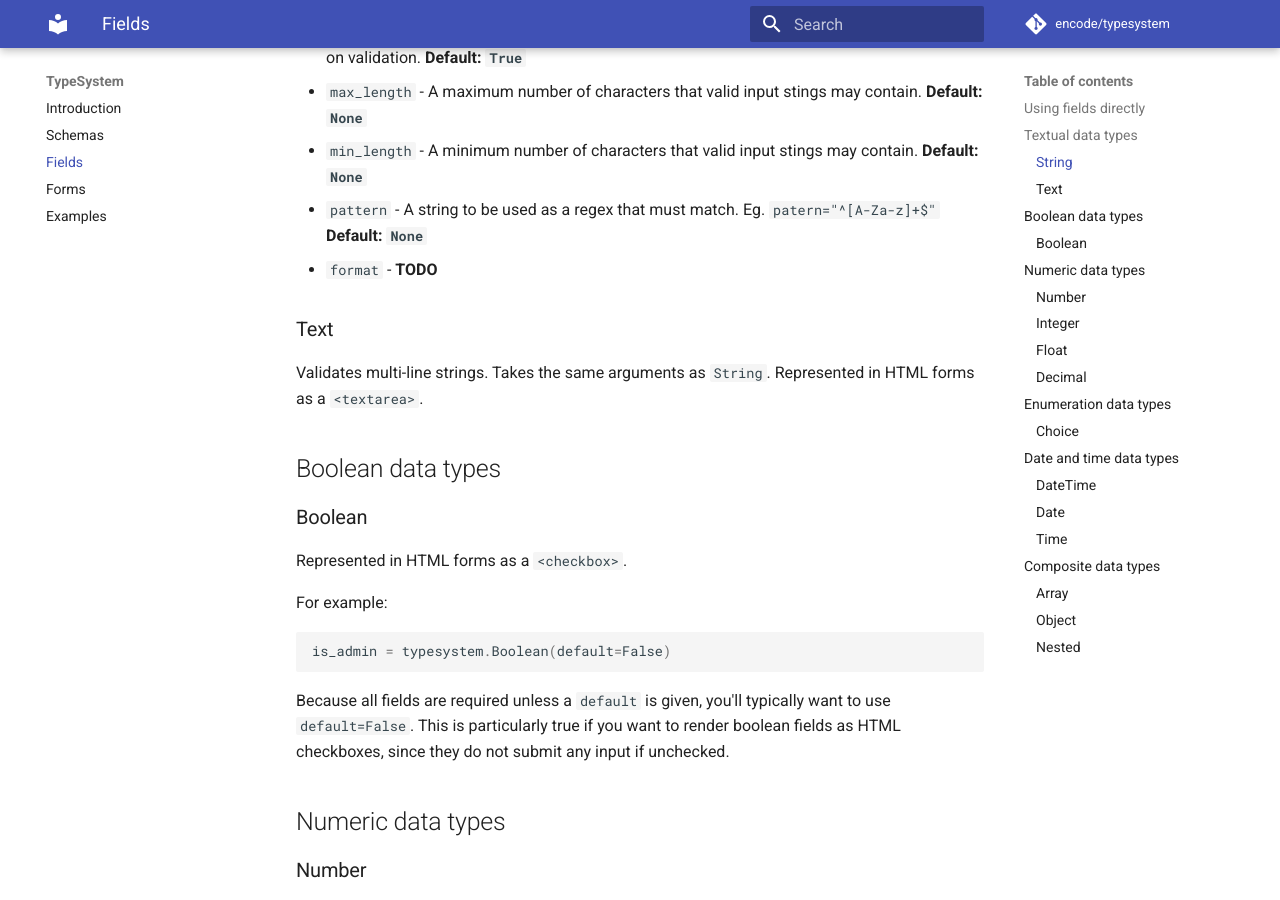
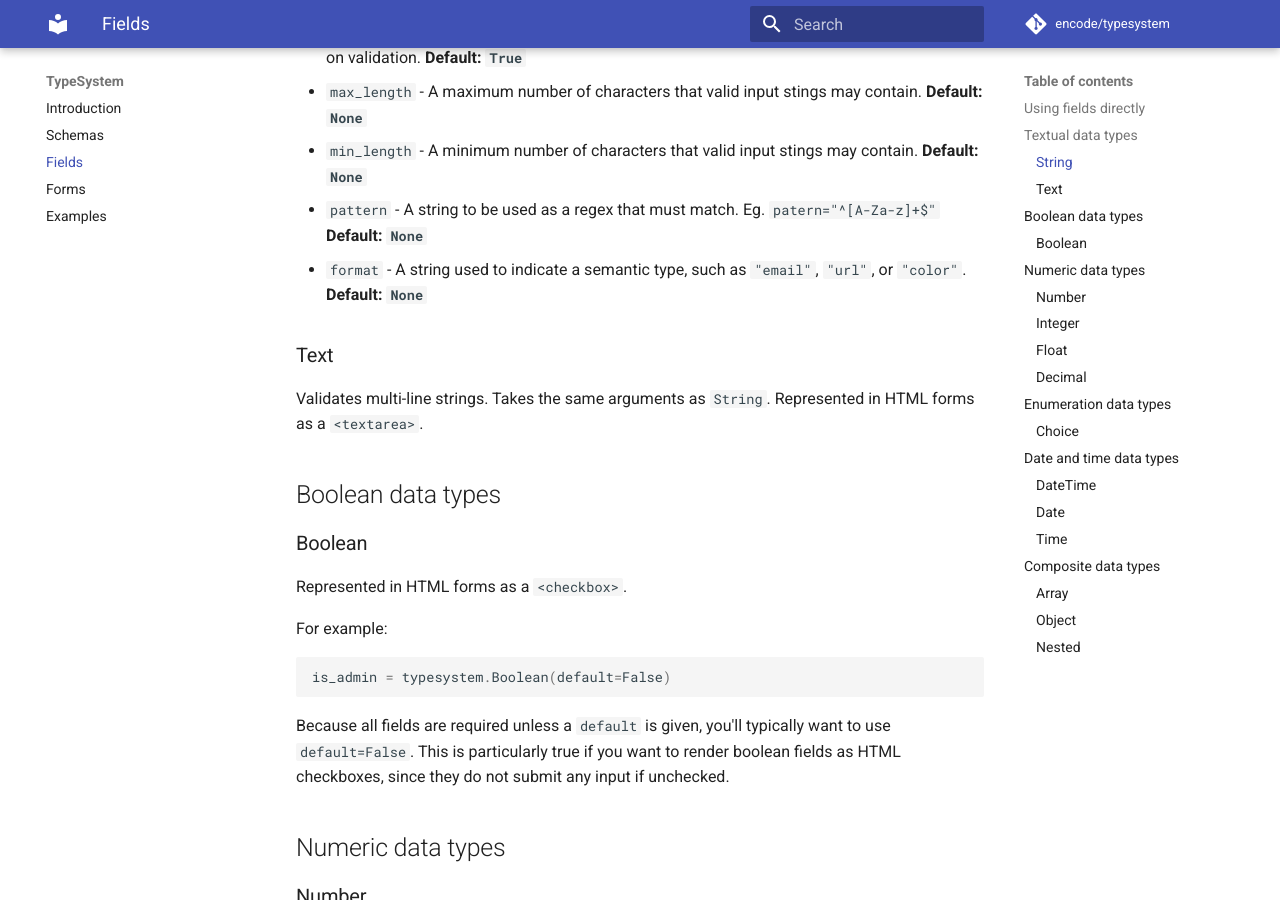
Before and after one commit to encode/typesystem, an MkDocs documentation site: the page built from docs/fields.md, in a window 1280 px wide and 900 px high, scrolled down 1439 px. Built offline with MkDocs 1.6.1 and Material for MkDocs 9.7.7, drawn with Linux system fonts in a browser that asks for light colours; comment, search, counter and statistics services are not loaded; some of the changed text lies outside the part shown.

Commit message:
Documentation

````diff
--- a/docs/fields.md
+++ b/docs/fields.md
@@ -59,7 +59,7 @@ For example: `username = typesystem.String(max_length=100)`
 * `max_length` - A maximum number of characters that valid input stings may contain. **Default: `None`**
 * `min_length` - A minimum number of characters that valid input stings may contain. **Default: `None`**
 * `pattern` - A string to be used as a regex that must match. Eg. `patern="^[A-Za-z]+$"` **Default: `None`**
-* `format` - **TODO**
+* `format` - A string used to indicate a semantic type, such as `"email"`, `"url"`, or `"color"`. **Default: `None`**
 
 ### Text
 
@@ -191,4 +191,12 @@ complex data structure that you need to validate.
 
 Used to validate a nested schema.
 
+For example:
+
+```python
+owner = typesystem.Nested(schema=User, allow_null=True)
+```
+
+**Arguments**:
+
 * `schema` - A schema class. **Required**
````
